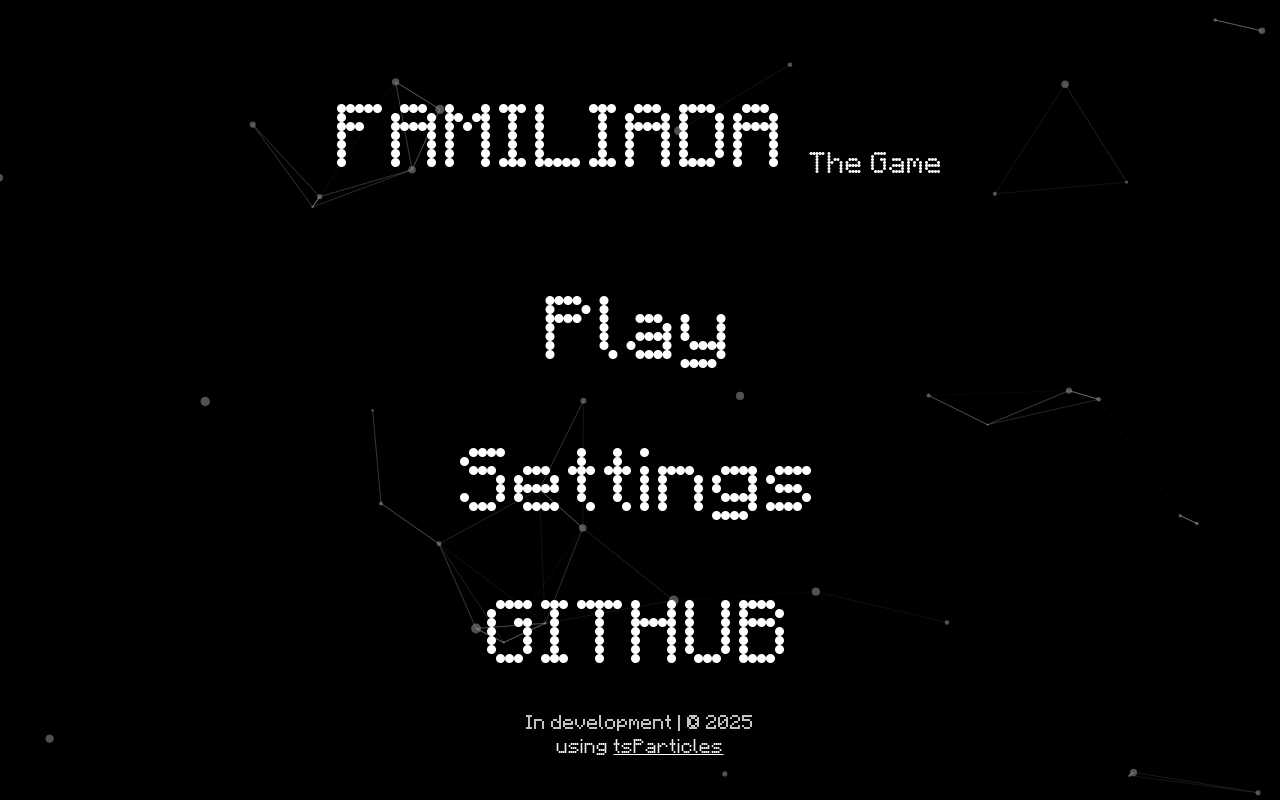
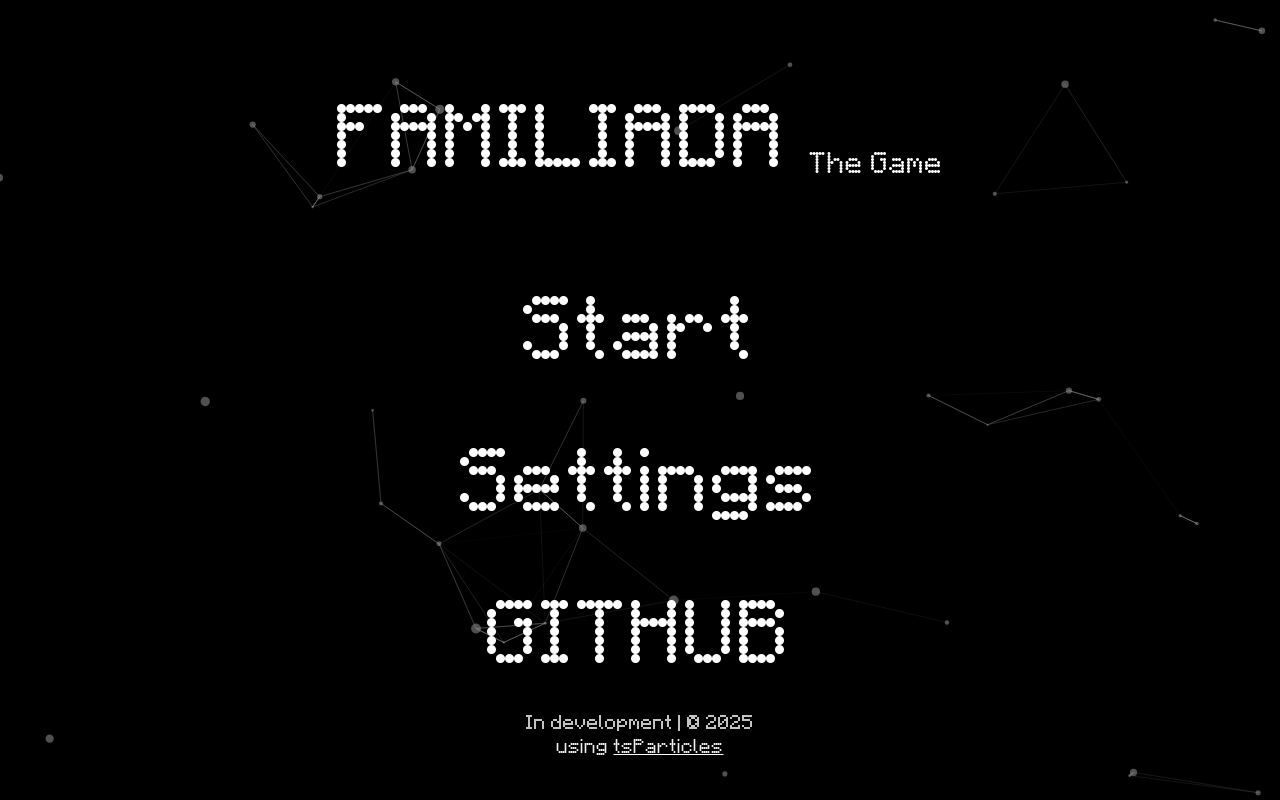
Before and after one commit to M1chal3k28/familiadaGame, a React (Vite) app: page / in a window 1280 px wide. Built offline with nearby package versions, Linux system fonts and the light colour scheme.

Commit message:
play button -> start button. play button will be in question panel after setting question !

```diff
--- a/src/Components/Menu/MainMenu.tsx
+++ b/src/Components/Menu/MainMenu.tsx
@@ -1,10 +1,10 @@
-import { PLAY_PATH, SETTINGS_PATH } from "../../PathConfig";
+import { QUESTIONS_PANEL, SETTINGS_PATH } from "../../PathConfig";
 import { useNavigate } from "react-router-dom";
 
 const MainMenu: React.FC = () => {
     const navigate = useNavigate();
-    const handlePlay = () => {
-        navigate(PLAY_PATH);
+    const handleStart = () => {
+        navigate(QUESTIONS_PANEL);
     };
 
     const handleGithub = () => {
@@ -21,7 +21,7 @@ const MainMenu: React.FC = () => {
                 <h1>FAMILIADA <sub className="myTextSize">The Game</sub></h1>
             </header>
             <main className="menuMain">
-                <button type="button" className="menuButton boardTextSize" onClick={handlePlay}>Play</button>
+                <button type="button" className="menuButton boardTextSize" onClick={handleStart}>Start</button>
                 <button type="button" className="menuButton boardTextSize" onClick={handleSettings}>Settings</button>
                 <button type="button" className="menuButton boardTextSize" onClick={handleGithub}>GITHUB</button>
             </main>
--- a/src/index.css
+++ b/src/index.css
@@ -59,6 +59,6 @@
     }
 
     .menuFooter {
-        @apply w-full h-1/6 fixed bottom-0 box-border flex flex-col justify-center items-center text-white
+        @apply w-full h-1/6 box-border flex flex-col justify-center items-center text-white
     }
 }
```
